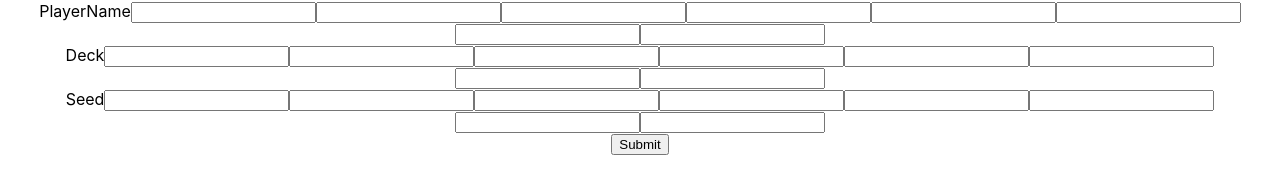
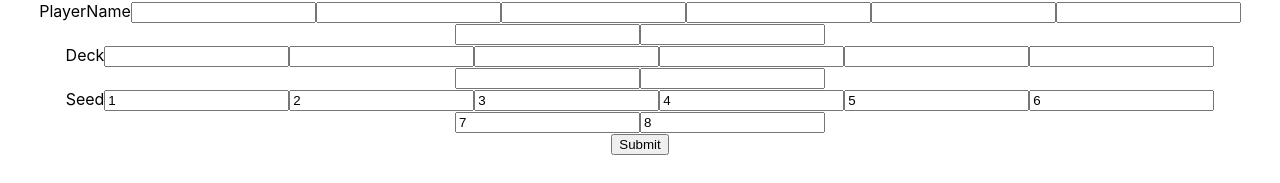
Before and after one commit to ANRoebuck/mtg-shelf, a React (Create React App) app: page /ptTop8 in a window 1280 px wide. Shown: the part 121-304 px from the top of the page. Built offline with nearby package versions, Linux system fonts and the light colour scheme.

Commit message:
Gave seed a default value.

```diff
--- a/src/Components/ArrayInput.jsx
+++ b/src/Components/ArrayInput.jsx
@@ -5,7 +5,11 @@ const ArrayInput = ({numberOfInputs, type, register}) => {
     let arrays = [];
 
     for(let i = 0; i < numberOfInputs; i++){
-        arrays.push(<input class="" id={type+(i+1)} name={type+(i+1)} type="text" ref={register}/>)
+      let defValue = "";
+      if(type==="Seed"){
+        defValue=i+1;
+      }
+      arrays.push(<input class="" id={type+(i+1)} name={type+(i+1)} type="text" ref={register} defaultValue={defValue}/>)
     }
 
   return (
```
